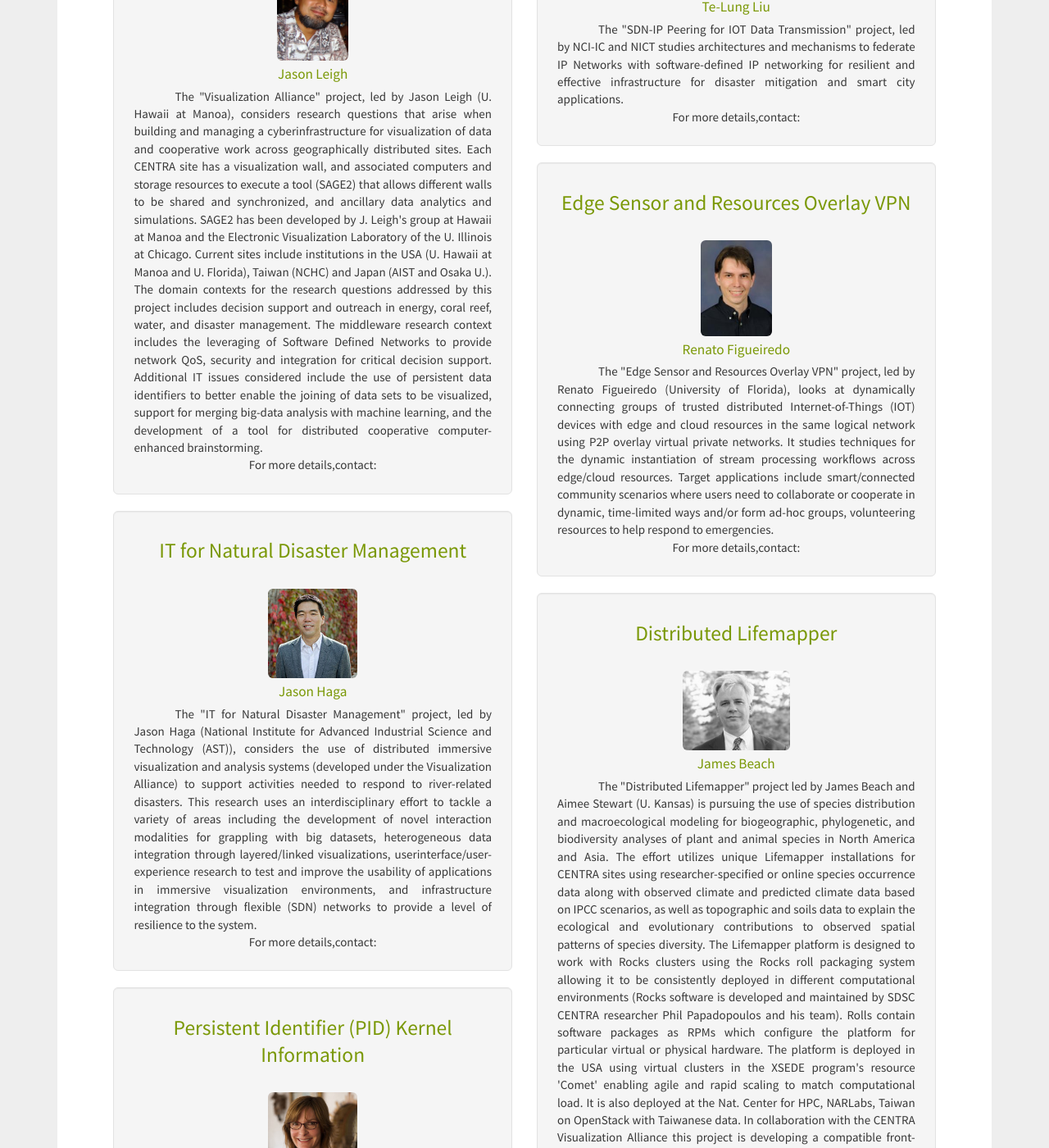
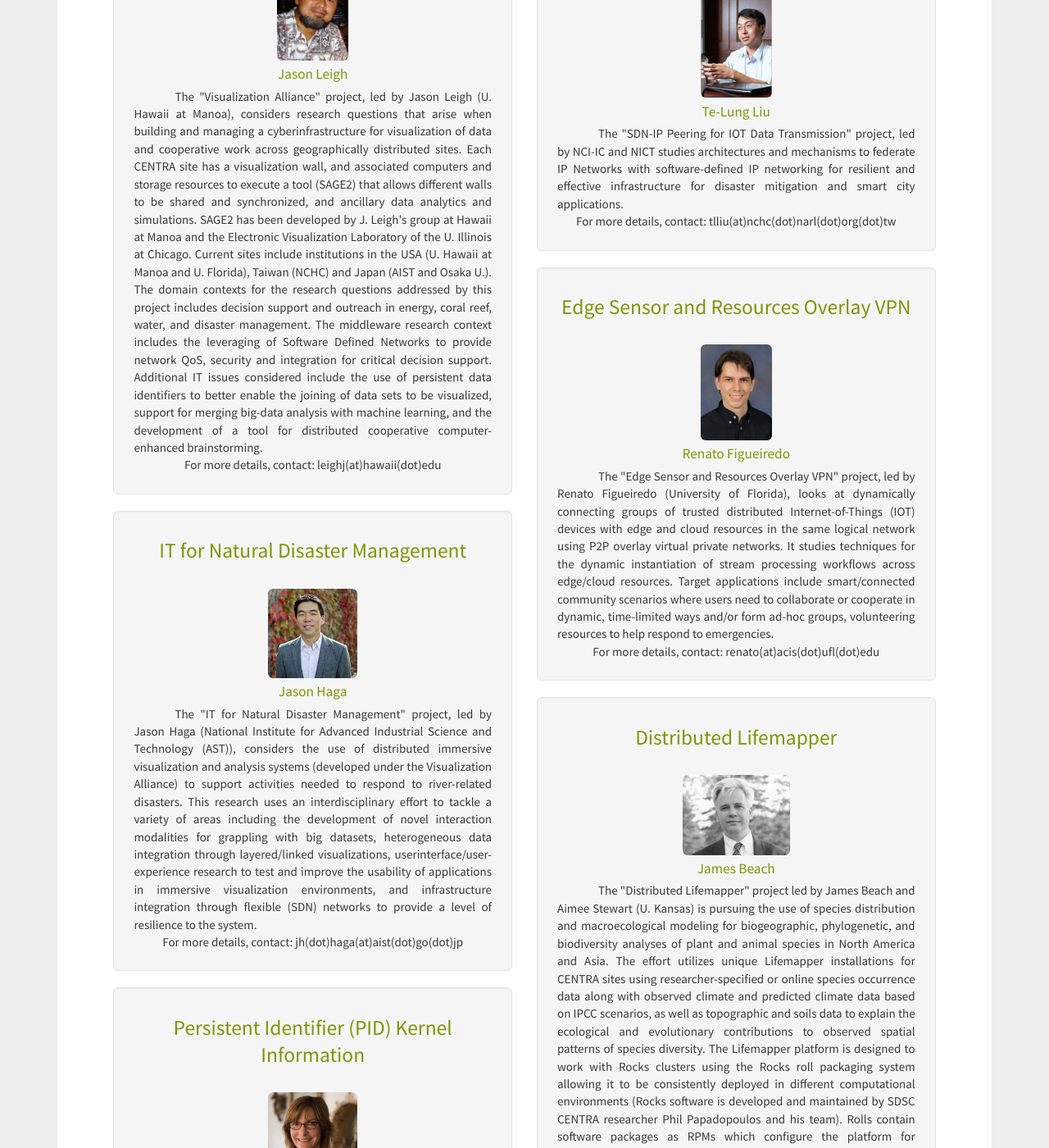
Before and after one commit to hmchou56/centra8, a Jekyll site: the page built from projects.html, in a window 1280 px wide and 1400 px high, scrolled down 545 px. Shown: the whole window at 82% size. Built offline with Jekyll 4.4.1, drawn with Linux system fonts in a browser that asks for light colours; nearby versions of some CDN libraries; some of the changed text lies outside the part shown.

Commit message:
updated projects.html

```diff
--- a/projects.html
+++ b/projects.html
@@ -37,7 +37,7 @@ published: true
 					The "Visualization Alliance" project, led by Jason Leigh (U. Hawaii at Manoa), considers research questions that arise when building and managing a cyberinfrastructure for visualization of data and cooperative work across geographically distributed sites. Each CENTRA site has a visualization wall, and associated computers and storage resources to execute a tool (SAGE2) that allows different walls to be shared and synchronized, and ancillary data analytics and simulations. SAGE2 has been developed by J. Leigh's group at Hawaii at Manoa and the Electronic Visualization Laboratory of the U. Illinois at Chicago. Current sites include institutions in the USA (U. Hawaii at Manoa and U. Florida), Taiwan (NCHC) and Japan (AIST and Osaka U.). The domain contexts for the research questions addressed by this project includes decision support and outreach in energy, coral reef, water, and disaster management. The middleware research context includes the leveraging of Software Defined Networks to provide network QoS, security and integration for critical decision support. Additional IT issues considered include the use of persistent data identifiers to better enable the joining of data sets to be visualized, support for merging big-data analysis with machine learning, and the development of a tool for distributed cooperative computer-enhanced brainstorming.
 				</div>
 				<div>
-					For more details,contact: <br>
+					For more details, contact: leighj(at)hawaii(dot)edu<br>
 				</div>
 			</div >
 
@@ -55,7 +55,7 @@ published: true
 					The "IT for Natural Disaster Management" project, led by Jason Haga (National Institute for Advanced Industrial Science and Technology (AST)), considers the use of distributed immersive visualization and analysis systems (developed under the Visualization Alliance) to support activities needed to respond to river-related disasters. This research uses an interdisciplinary effort to tackle a variety of areas including the development of novel interaction modalities for grappling with big datasets, heterogeneous data integration through layered/linked visualizations, userinterface/user-experience research to test and improve the usability of applications in immersive visualization environments, and infrastructure integration through flexible (SDN) networks to provide a level of resilience to the system.
 				</div>
 				<div>
-					For more details,contact: <br>
+					For more details, contact: jh(dot)haga(at)aist(dot)go(dot)jp<br>
 				</div>
 			</div>
 
@@ -75,7 +75,7 @@ published: true
 					The "Persistent Identifier (PID) Kernel Information" project, led by Beth Plale (Indiana University), considers the problem of enabling persistent IDs (PIDs) in environmental and biodiversity data collections, using a Robust Persistent IDentifier (RPID) testbed to evaluate PID services. In part through engagement with the Research Data Alliance, the project is defining a minimal set of metadata (called PID kernel information) that travels with PIDs and can be processed at Internet speeds by data discovery services. The novelty of the work emerges when a small amount of data provenance is included amongst the kernel information. This provenance enables a universal provenance for research data, where all data objects created as a result of scientific research have data provenance associated with them, moving us to a world where assessments of fitness and trust for secondary use of research data can be done with far higher degrees of success than can be achieved today.
 				</div>
 				<div>
-					For more details,contact: <br>
+					For more details, contact: plale(at)indiana(dot)edu<br>
 				</div>
 			</div>
 
@@ -89,7 +89,7 @@ published: true
 				<h2>SDN-IP Peering for IOT Data Transmission</h2>
 				<br>
 				<div  style="text-align: center;">
-					<img class="img-responsive img-rounded center-block border" style="max-width: 20%" src="" alt="">
+					<img class="img-responsive img-rounded center-block border" style="max-width: 20%" src="../img/members/telungliu.jpg" alt="Te-Lung Liu">
 					<h4>Te-Lung Liu</h4>
 				</div>
 
@@ -98,7 +98,7 @@ published: true
 				</div>
 
 				<div>
-					For more details,contact: <br>
+					For more details, contact: tlliu(at)nchc(dot)narl(dot)org(dot)tw<br>
 				</div>
 			</div>
 
@@ -115,7 +115,7 @@ published: true
 					The "Edge Sensor and Resources Overlay VPN" project, led by Renato Figueiredo (University of Florida), looks at dynamically connecting groups of trusted distributed Internet-of-Things (IOT) devices with edge and cloud resources in the same logical network using P2P overlay virtual private networks. It studies techniques for the dynamic instantiation of stream processing workflows across edge/cloud resources. Target applications include smart/connected community scenarios where users need to collaborate or cooperate in dynamic, time-limited ways and/or form ad-hoc groups, volunteering resources to help respond to emergencies.
 				</div>
 				<div>
-					For more details,contact: <br>
+					For more details, contact: renato(at)acis(dot)ufl(dot)edu<br>
 				</div>
 
 			</div>
@@ -136,7 +136,7 @@ published: true
 				</div>
 
 				<div>
-					For more details,contact: <br>
+					For more details, contact: beach(at)ku(dot)edu<br>
 				</div>
 			</div>
 			<div class = "well well-lg row-md-12">
@@ -151,7 +151,7 @@ published: true
 					The "Airbox" project, led by Ling-Jyh Chen (Academia Sinica, Taiwan), looks at the problem of designing and deploying affordable accurate sensors worldwide to measure particulate matter (PM2.5), aggregating data from these sensors, opening data to access by the public and analyzing the data to explain causes and detect sources of pollution across multiple countries.
 				</div>
 				<div>
-					For more details,contact: <br>
+					For more details, contact: cclljj(at)gmail(dot)com <br>
 				</div>
 			</div>
 		</div>
```
